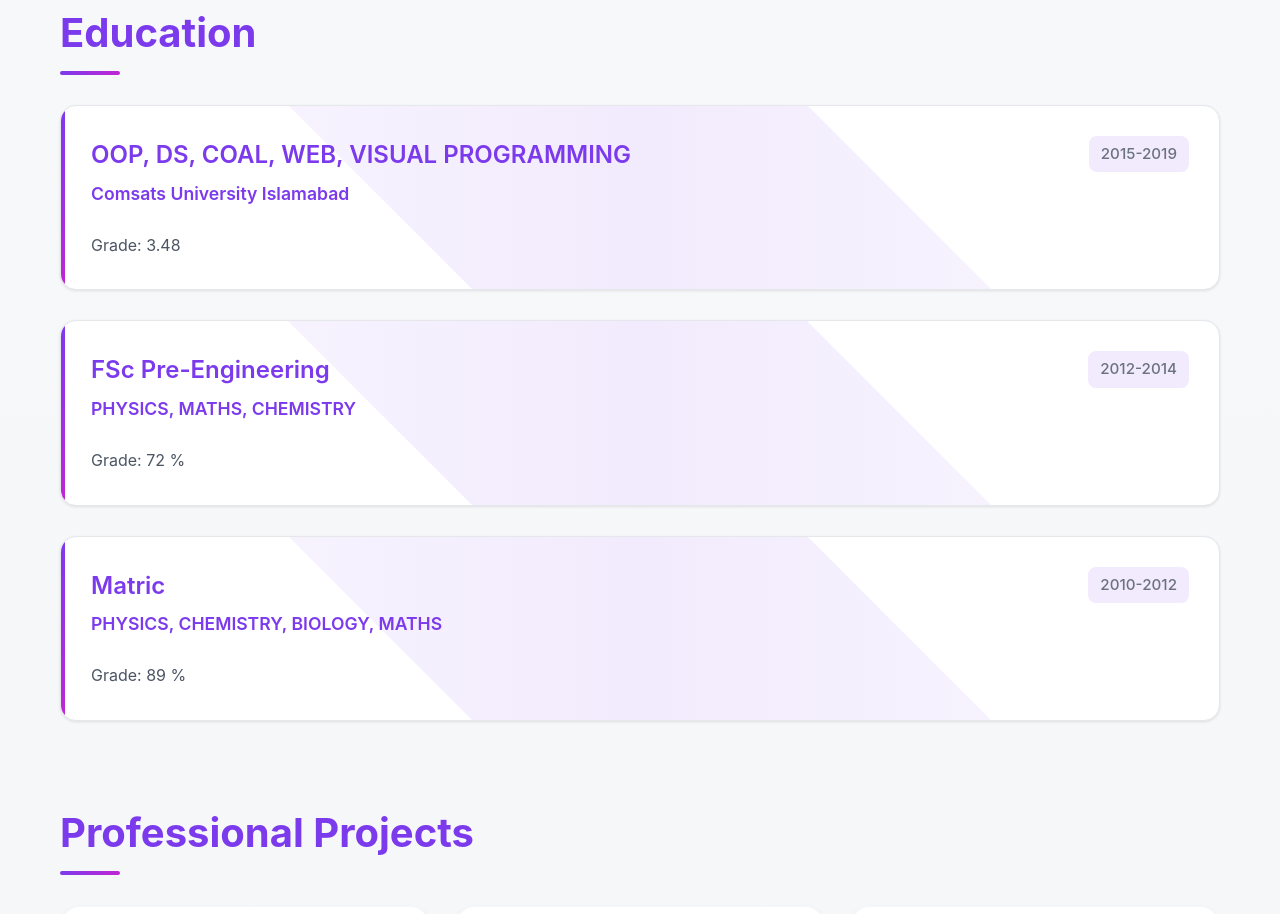
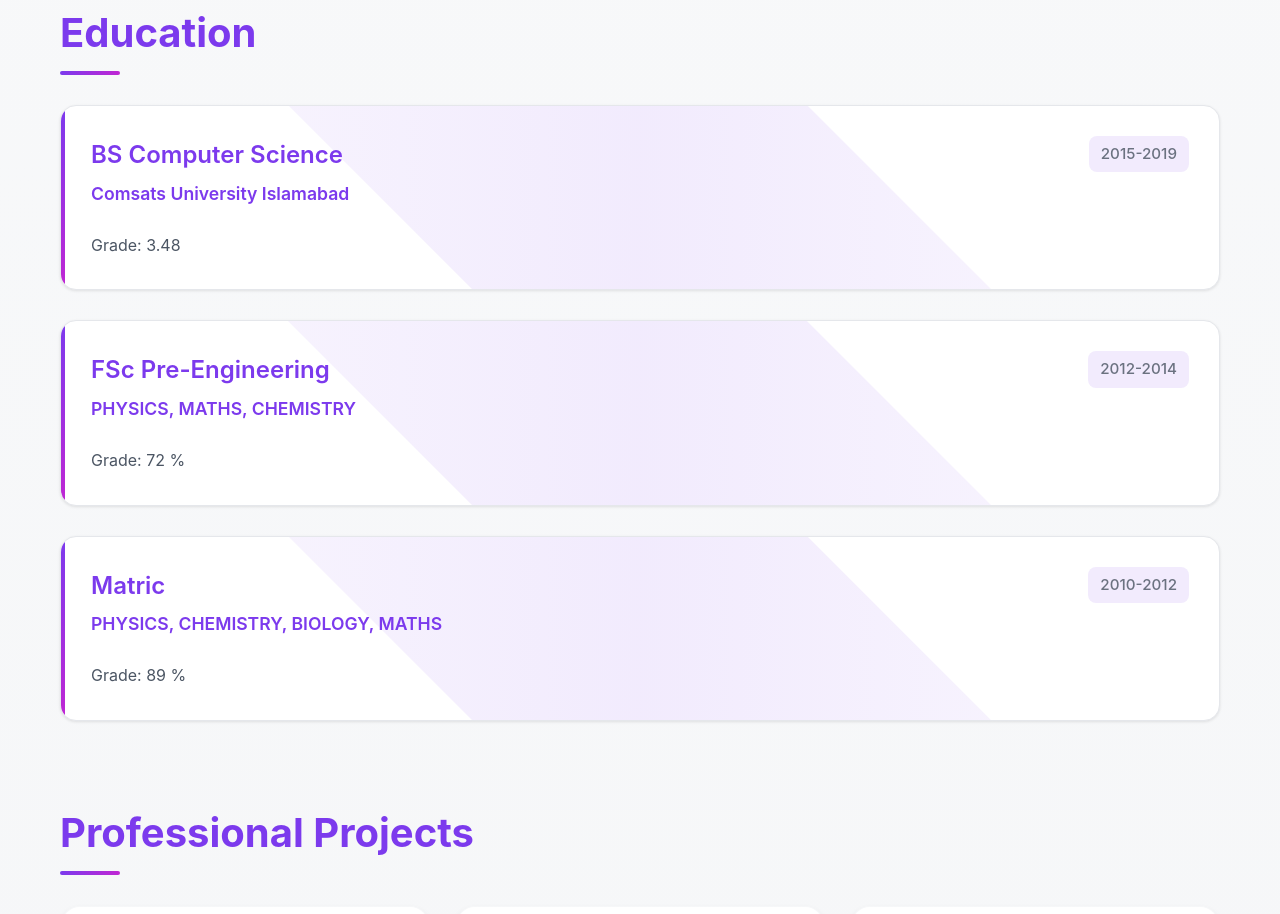
Before and after one commit to NomanWaris29/Portfolio, a React (Create React App) app: page / in a window 1280 px wide. Shown: the part 1540-2454 px from the top of the page. Built offline with nearby package versions, Linux system fonts and the light colour scheme.

Commit message:
Update education: Change to BS Computer Science

```diff
--- a/src/components/Education.js
+++ b/src/components/Education.js
@@ -3,7 +3,7 @@ import React from 'react';
 const Education = () => {
   const education = [
     {
-      degree: 'OOP, DS, COAL, WEB, VISUAL PROGRAMMING',
+      degree: 'BS Computer Science',
       institution: 'Comsats University Islamabad',
       date: '2015-2019',
       grade: '3.48'
```
